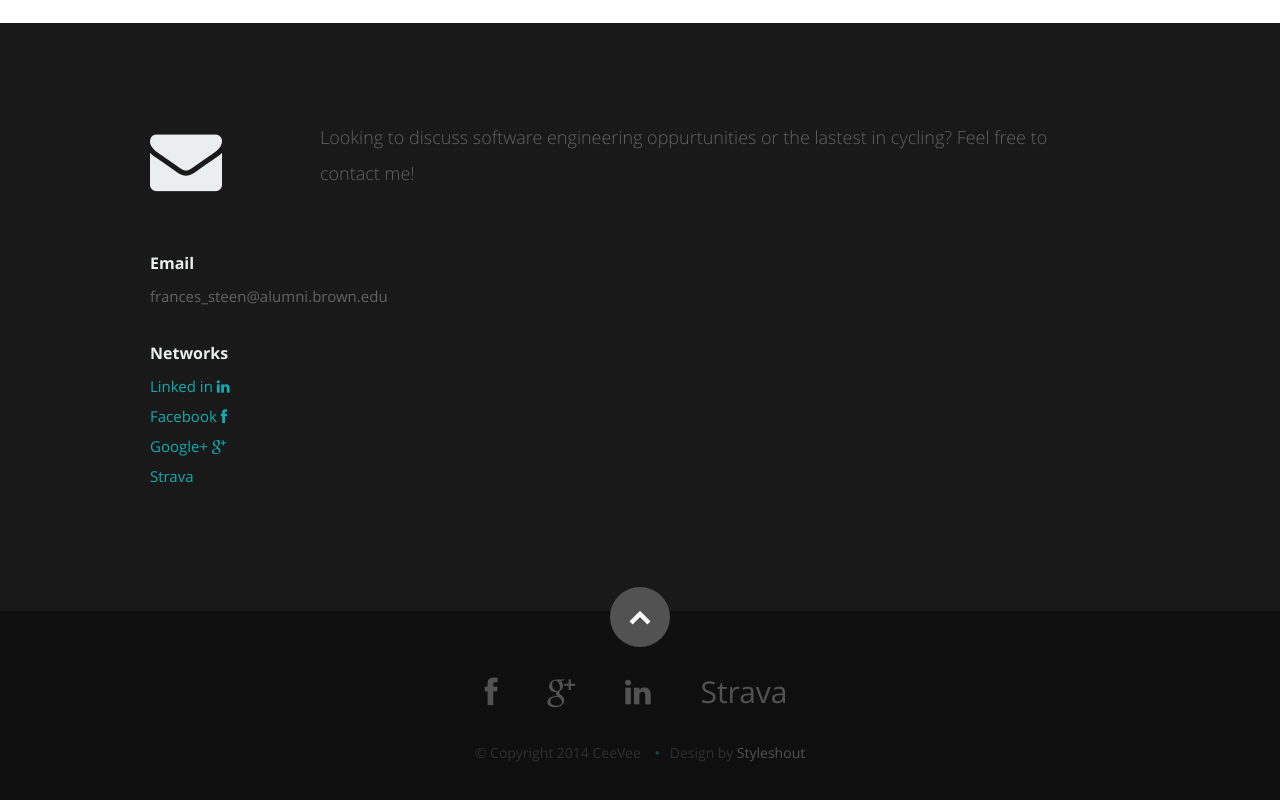
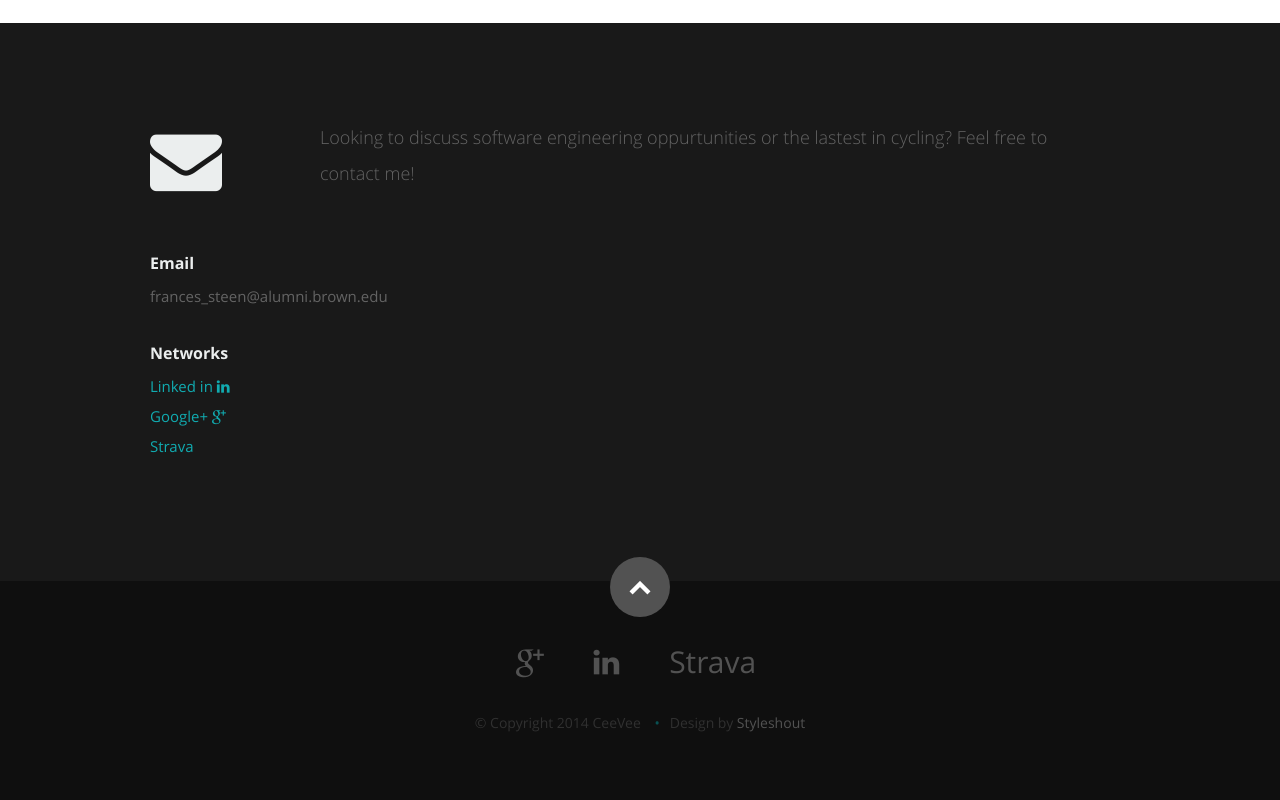
Before and after one commit to fsteen/fsteen.github.io, a plain HTML site: page index.html in a window 1280 px wide. Shown: the part 1868-2668 px from the top of the page. Drawn offline with nearby package versions, Linux system fonts and the light colour scheme.

Commit message:
small changes

```diff
--- a/index.html
+++ b/index.html
@@ -61,7 +61,7 @@
             </h3>
             <hr />
             <ul class="social">
-               <li><a href="https://www.facebook.com/frances.steen.5"><i class="fa fa-facebook"></i></a></li>
+               <!-- <li><a href="https://www.facebook.com/frances.steen.5"><i class="fa fa-facebook"></i></a></li> -->
                <!-- <li><a href="#"><i class="fa fa-twitter"></i></a></li> -->
                <li><a href="https://plus.google.com/u/1/105745022741528892494"><i class="fa fa-google-plus"></i></a></li>
                <li><a href="https://www.linkedin.com/pub/frances-steen/82/144/b45"><i class="fa fa-linkedin"></i></a></li>
@@ -283,7 +283,7 @@
 
             <ul class="social">
                <li><a href="https://www.linkedin.com/pub/frances-steen/82/144/b45">Linked in <i class="fa fa-linkedin"></i></a></li>
-               <li><a href="https://www.facebook.com/frances.steen.5">Facebook <i class="fa fa-facebook"></i></a></li>
+               <!-- <li><a href="https://www.facebook.com/frances.steen.5">Facebook <i class="fa fa-facebook"></i></a></li> -->
                <li><a href="https://plus.google.com/u/1/105745022741528892494">Google+ <i class="fa fa-google-plus"></i></a></li>
                <li><a href="https://www.strava.com/athletes/1890802">Strava <i class="fa fa-server"></i></i></a></li>
 
@@ -309,7 +309,7 @@
          <div class="twelve columns">
 
             <ul class="social-links">
-               <li><a href="https://www.facebook.com/frances.steen.5"><i class="fa fa-facebook"></i></a></li>
+               <!-- <li><a href="https://www.facebook.com/frances.steen.5"><i class="fa fa-facebook"></i></a></li> -->
                <!-- <li><a href="#"><i class="fa fa-twitter"></i></a></li> -->
                <li><a href="https://plus.google.com/u/1/105745022741528892494"><i class="fa fa-google-plus"></i></a></li>
                <li><a href="https://www.linkedin.com/pub/frances-steen/82/144/b45"><i class="fa fa-linkedin"></i></a></li>
```
